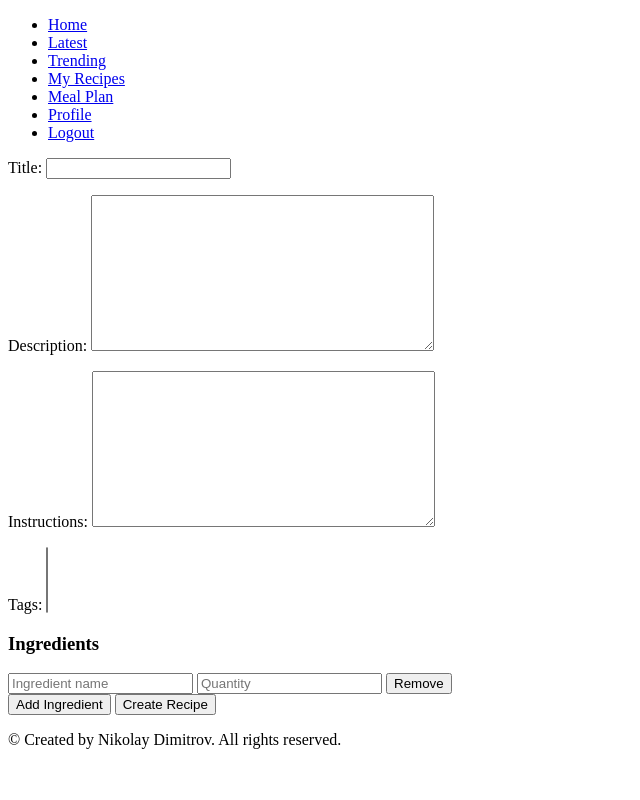
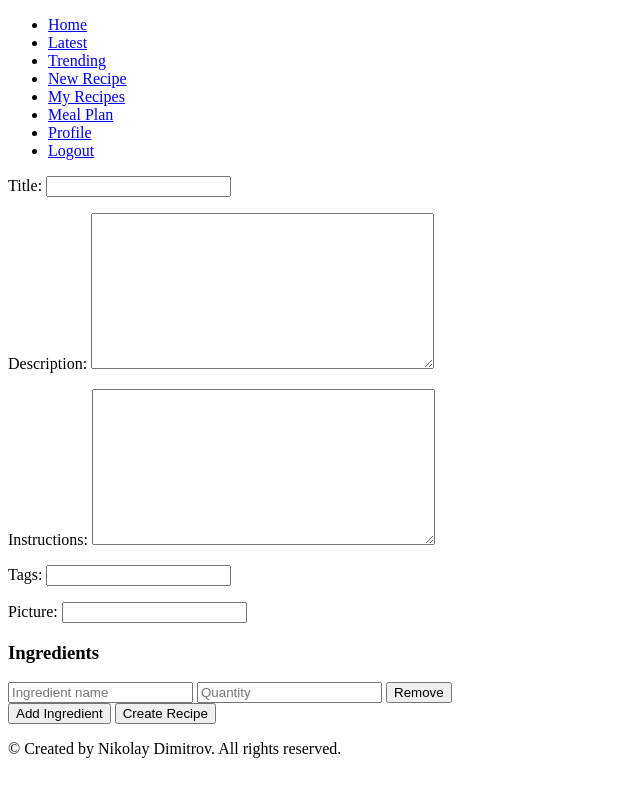
Before and after one commit to nikolay-dimitrov256/recipe-sharing-app, a Django app: page /recipes/create/ in a window 1280 px wide. Shown: the whole page, without its empty margins (0-640 px from the left). Run offline with Django 5.2, Linux system fonts and the light colour scheme; the visitor is signed in with stand-in values (Sample User, id 1); data that the repository does not hold is empty.

Commit message:
fix: Addet picture upload and user to recipe create page

```diff
--- a/recipeSharingApp/recipeSharingApp/recipes/apps.py
+++ b/recipeSharingApp/recipeSharingApp/recipes/apps.py
@@ -4,3 +4,6 @@ from django.apps import AppConfig
 class RecipesConfig(AppConfig):
     default_auto_field = 'django.db.models.BigAutoField'
     name = 'recipeSharingApp.recipes'
+
+    def ready(self):
+        import recipeSharingApp.recipes.signals
--- a/recipeSharingApp/recipeSharingApp/recipes/forms.py
+++ b/recipeSharingApp/recipeSharingApp/recipes/forms.py
@@ -1,12 +1,43 @@
+from cloudinary.forms import CloudinaryFileField
 from django import forms
 
+from recipeSharingApp.pictures.models import Gallery, Picture
 from recipeSharingApp.recipes.models import Recipe
 
 
 class RecipeBaseForm(forms.ModelForm):
+    picture = CloudinaryFileField(
+        label='Upload Picture'
+    )
+
     class Meta:
         model = Recipe
         exclude = ['ingredients', 'author']
+        widgets = {
+            'tags': forms.TextInput()
+        }
+
+    def save(self, commit=True):
+        recipe = super().save(commit=False)
+        picture = self.cleaned_data.get('picture')
+
+        if commit:
+            recipe.save()
+
+            if picture:
+                if hasattr(recipe, 'gallery'):
+                    gallery = recipe.gallery
+                else:
+                    gallery = Gallery.objects.create(recipe=recipe)
+
+                recipe_picture = Picture(image=picture, gallery=gallery)
+
+                if len(gallery.pictures.all()) == 0:
+                    recipe_picture.is_main = True
+
+                recipe_picture.save()
+
+        return recipe
 
 
 class RecipeCreateForm(RecipeBaseForm):
--- a/recipeSharingApp/recipeSharingApp/recipes/views.py
+++ b/recipeSharingApp/recipeSharingApp/recipes/views.py
@@ -1,3 +1,4 @@
+from django.http import HttpResponseRedirect
 from django.shortcuts import render, redirect
 from django.urls import reverse_lazy
 from django.views.generic import CreateView, DetailView
@@ -15,15 +16,19 @@ class CreateRecipeView(CreateView):
         return reverse_lazy('recipe-details', kwargs={'pk': self.object.pk})
 
     def form_valid(self, form):
-        recipe = form.save(commit=False)
+        self.object = form.save()
+
+        author = self.request.user
+        self.object.author = author
+
         ingredients_json = self.request.POST.get('ingredients_json')
 
         if ingredients_json:
-            recipe.ingredients = ingredients_json
+            self.object.ingredients = ingredients_json
 
-        recipe.save()
+        self.object.save()
 
-        return redirect('recipe-details', pk=recipe.pk)
+        return HttpResponseRedirect(self.get_success_url())
 
 
 class DetailsRecipeView(DetailView):
--- a/recipeSharingApp/static/js/recipes/ingredients.js
+++ b/recipeSharingApp/static/js/recipes/ingredients.js
@@ -41,7 +41,7 @@ document.addEventListener('DOMContentLoaded', function () {
     });
 
     // Serialize ingredients to JSON on form submission
-    document.querySelector('form').addEventListener('submit', function () {
+    document.getElementById('recipe-create-form').addEventListener('submit', function () {
         const ingredients = {};
         document.querySelectorAll('.ingredient-row').forEach(row => {
             const name = row.querySelector('[name="ingredient_name"]').value.trim();
--- a/recipeSharingApp/templates/common/nav.html
+++ b/recipeSharingApp/templates/common/nav.html
@@ -13,6 +13,9 @@
         </li>
 
         {% if request.user.is_authenticated %}
+            <li>
+                <a href="{% url 'create-recipe' %}">New Recipe</a>
+            </li>
             <li>
                 <a href="#">My Recipes</a>
             </li>
--- a/recipeSharingApp/templates/recipes/create-recipe.html
+++ b/recipeSharingApp/templates/recipes/create-recipe.html
@@ -3,7 +3,7 @@
 
 {% block content %}
 
-    <form method="post">
+    <form id="recipe-create-form" method="post" enctype="multipart/form-data">
 
         {% csrf_token %}
         {{ form.as_p }}
```
Also changed, not shown: recipeSharingApp/recipeSharingApp/recipes/signals.py (added, +11 -0 lines), recipeSharingApp/caller.py (deleted).
